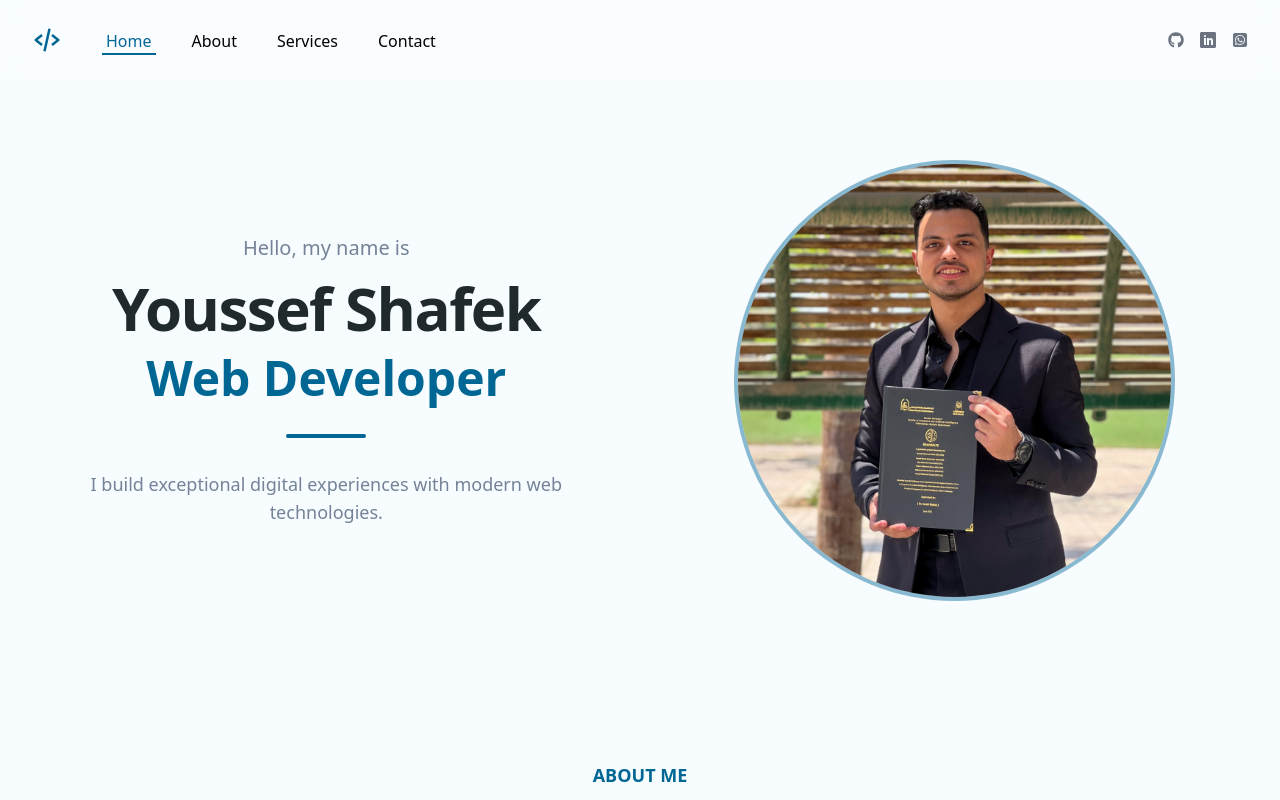
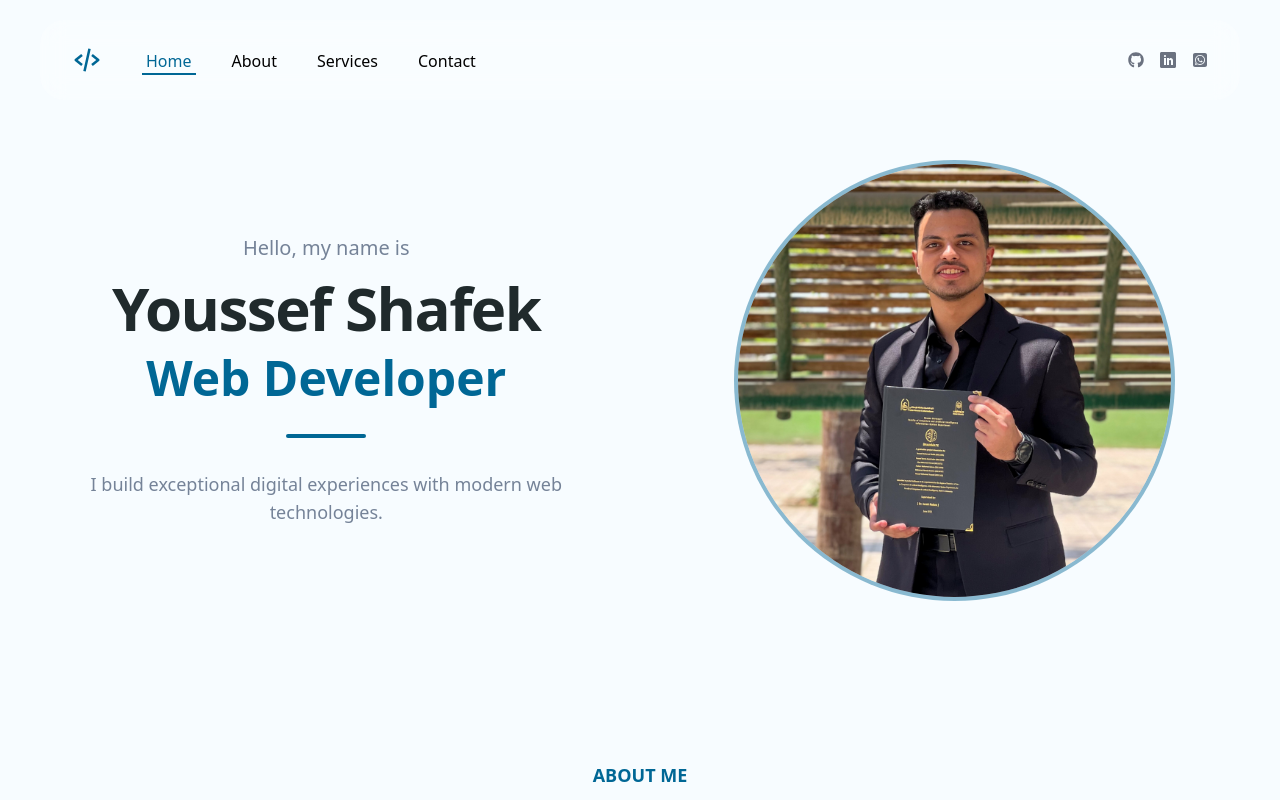
Before and after one commit to YoussefShafiq/my-portfolio, a React (Vite) app: page / in a window 1280 px wide. Shown: the top 800 px of the page. Built offline with nearby package versions, Linux system fonts and the light colour scheme.

Commit message:
floating navbar

```diff
--- a/src/Layout/Navbar.jsx
+++ b/src/Layout/Navbar.jsx
@@ -85,7 +85,7 @@ export default function Navbar() {
 
 
     return (
-        <nav className="bg-[#ffffff44] backdrop-blur-md top-0 z-50 fixed w-full">
+        <nav className="bg-[#ffffff44] backdrop-blur-md lg:top-5 lg:left-10 lg:right-10 top-3 left-5 right-5 z-50 fixed lg:w-[calc(100vw-80px)] w-[calc(100vw-40px)] rounded-3xl">
             <div className="container mx-auto px-4 sm:px-6 lg:px-8">
                 <div className="flex justify-between h-16 lg:h-20 items-center">
                     {/* Logo */}
```
